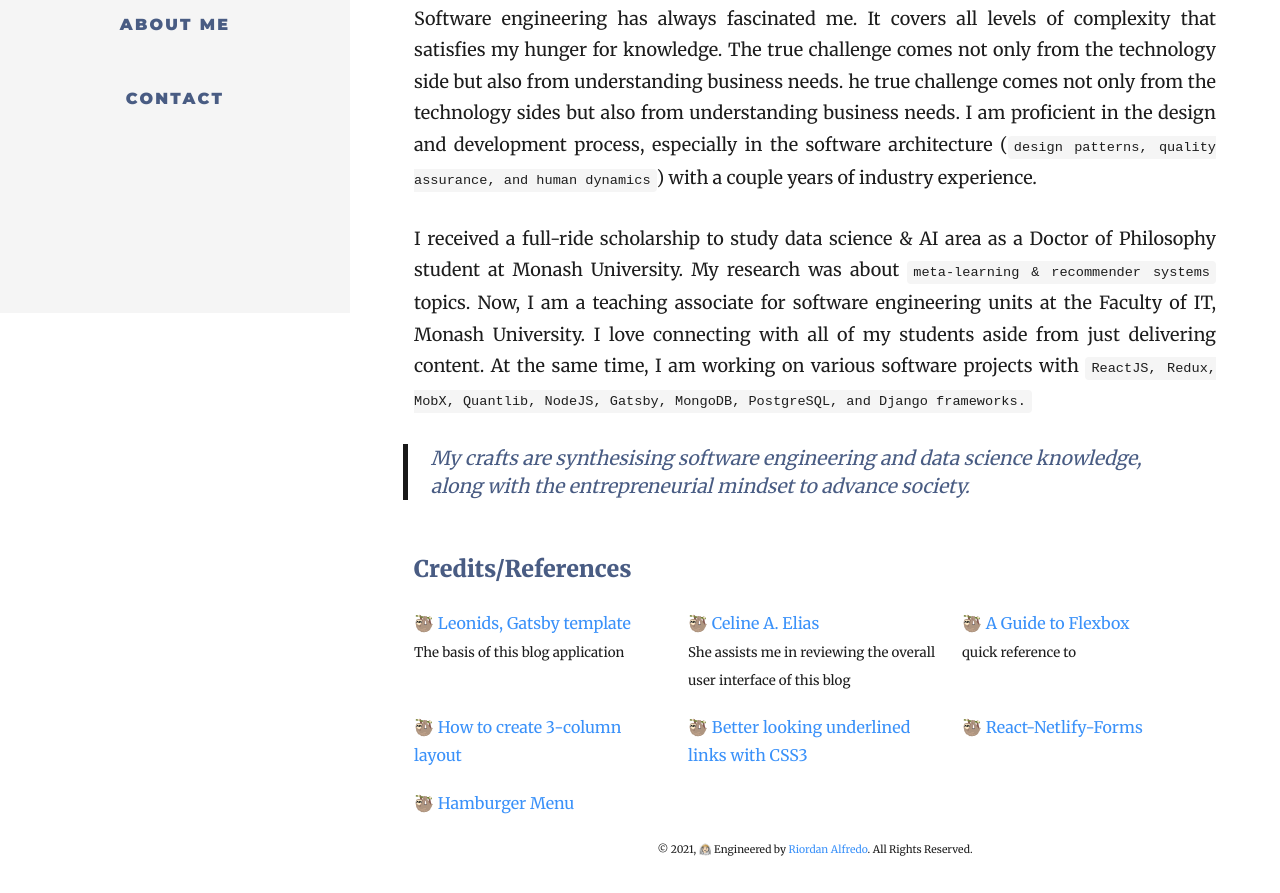
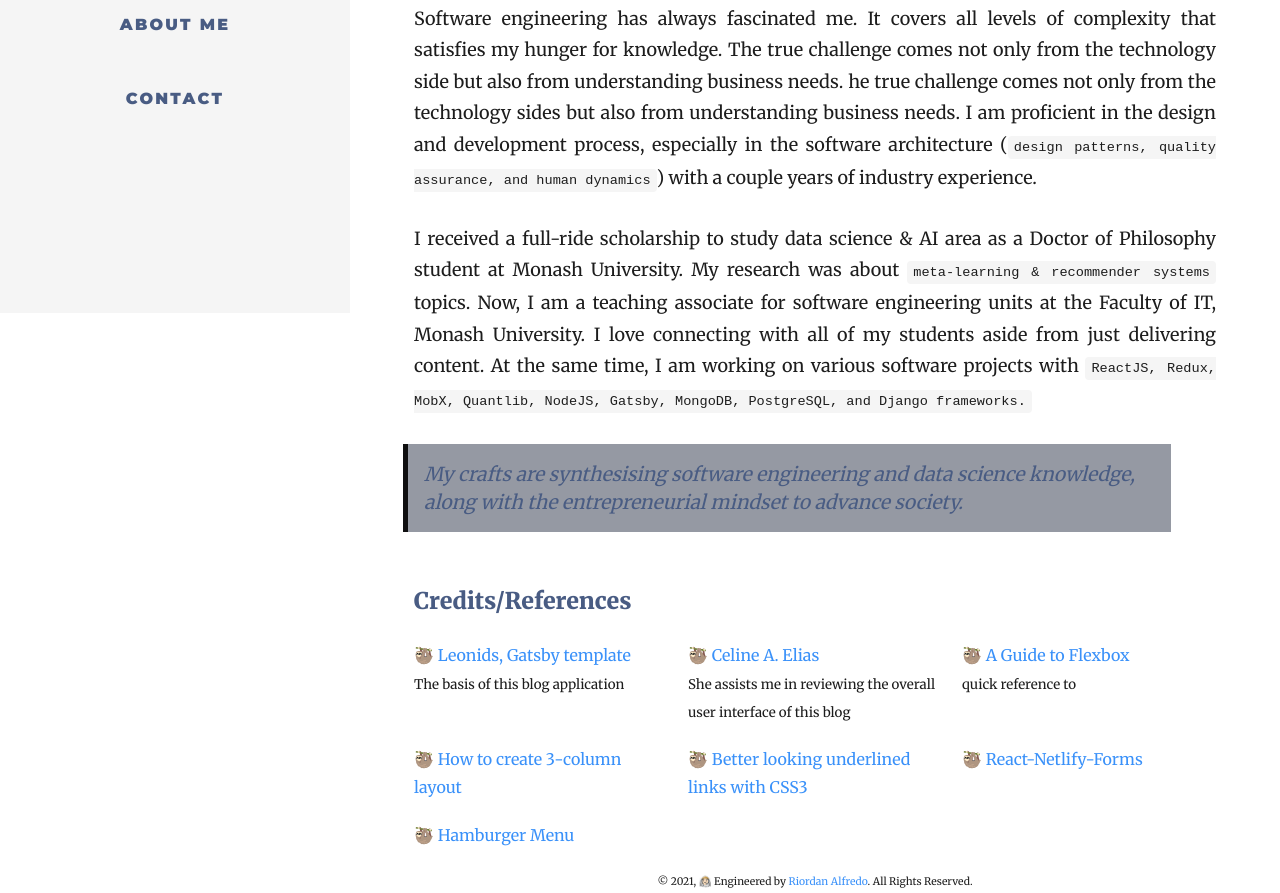
Before and after one commit to riordanalfredo/personal-blog, a Gatsby site in the folder app/: page /about-me in a window 1280 px wide. Shown: the part 487-1380 px from the top of the page. Before the commit the page ends 1348 px from the top, so only its background shows below. Built offline with nearby package versions, Linux system fonts and the light colour scheme; Gatsby itself is replaced by a stand-in of ours; some packages are replaced by stand-ins of ours.

Commit message:
Update styling for the blockquote

```diff
--- a/app/src/utils/typography.js
+++ b/app/src/utils/typography.js
@@ -26,6 +26,11 @@ Wordpress2016.overrideThemeStyles = () => {
     hr: {
       background: 'var(--hr)',
     },
+    blockquote: {
+      backgroundColor: 'var(--shadow)',
+      padding: '1rem',
+      width: '103%',
+    },
   }
 }
 
```
